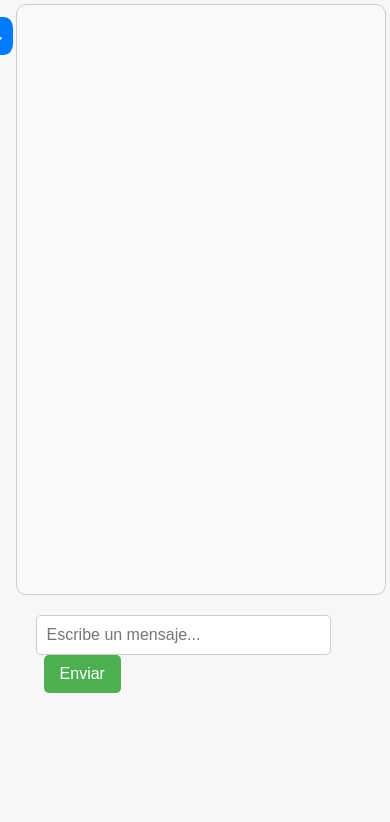
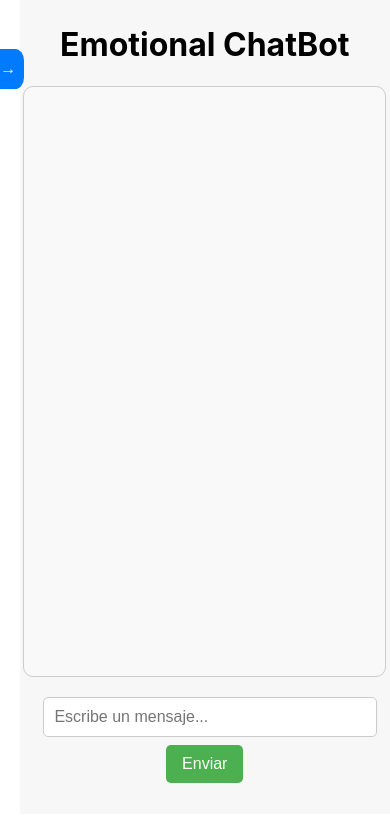
Before and after one commit to daviddans/H4CK_UDC_25, a React (Create React App) app in the folder app/: page / in a window 390 px wide. Shown: the top 822 px of the page. Built offline with nearby package versions, Linux system fonts and the light colour scheme.

Commit message:
Estado aceptable de las Pantallas de ChatBot y Diario

```diff
--- a/app/src/App.css
+++ b/app/src/App.css
@@ -1,41 +1,37 @@
-/* Estilos generales */
-html, body, #root {
-  height: 100%;
-  width: 100%;
-  margin: 0;
-  padding: 0;
-  font-family: 'Helvetica Neue', Helvetica, Arial, sans-serif;
-  background-color: #f7f7f7;
+.App {
+  text-align: center;
 }
 
-.container {
+/* Contenedor del menú lateral */
+.containerr {
   display: flex;
-  flex-direction: row;
-  height: 100vh;
-  width: 100%;
+  flex:1;
 }
 
 /* Menú lateral */
 .sidebar {
   transition: width 0.3s ease;
   position: relative;
-  background-color: transparent;
 }
 
+/* Menú lateral cerrado */
 .sidebar.closed {
   width: 3%;
 }
 
+/* Menú lateral abierto */
 .sidebar.open {
   width: 15%;
   background-color: #fff;
   box-shadow: 2px 0 5px rgba(0, 0, 0, 0.05);
 }
 
+/* Botón del menú lateral */
 .toggle-btn {
   position: absolute;
   top: 5%;
-  right: -5%;
+  margin-right: 0.8em;
+  right: 0%;
   background-color: #007bff;
   color: #fff;
   border: none;
@@ -49,18 +45,20 @@ html, body, #root {
   font-size: 1em;
 }
 
+/* Contenedor de la lista del menú */
 .menu {
-
   padding: 60% 2%;
 }
 
+/* Lista del menú */
 .menu ul {
   list-style: none;
   padding: 2%;
   margin: 2%;
 }
 
-.menu li {
+/* Elemento de la lista del menú */
+.menu ul li {
   margin-bottom: 40%;
   cursor: pointer;
   font-size: 1.5em;
@@ -70,10 +68,12 @@ html, body, #root {
   transition: background-color 0.3s, border-color 0.3s;
 }
 
-.menu li:hover {
+/* Pasar por encima del elemento de la lista del menú */
+.menu ul li:hover {
   color: #007bff;
 }
 
+/* Los componentes que mostramos por pantalla */
 .main-content {
   flex: 1;
   padding: 1%;
@@ -83,7 +83,7 @@ html, body, #root {
 
 /* Media query para dispositivos móviles */
 @media (max-width: 768px) {
-  .container {
+  .containerr {
     flex-direction: row;
   }
 
@@ -93,16 +93,19 @@ html, body, #root {
     position: relative; /* O puedes usar fixed si quieres que se superponga */
   }
 
+  /* Menú lateral cerrado */
   .sidebar.closed {
-    width: 10; /* Puedes ocultarla completamente o minimizarla */
+    width: 5%; /* Puedes ocultarla completamente o minimizarla */
   }
 
+  /* Menú lateral abierto */
   .sidebar.open {
     width: fit-content;
     box-shadow: none; /* Opcional, para quitar sombras en móviles */
     width: 18%;
   }
 
+  /* Menú del botón lateral */
   .toggle-btn {
     top: 2%;
     right: -15%;
@@ -110,15 +113,36 @@ html, body, #root {
     height: auto;
   }
 
+  /* Contenedor de la lista del menú */
   .menu {
     margin-top: 100%;
   }
 
-  .menu li {
+  /* Elemento de la lista del menú */
+  .menu ul li {
     margin-bottom: 40%;
     padding: 10% 0%;         /* Espaciado interno para dar sensación de botón */
     border-radius: 5px;
     transition: background-color 0.3s, border-color 0.3s;
+    font-size: 100%;
+  }
+
+  .toggle-btn {
+    position: absolute;
+    top: 5%;
+    margin-right: -0.3rem;
+    right: 0%;
+    background-color: #007bff;
+    color: #fff;
+    border: none;
+    border-radius: 28%;
+    width: 5%;
+    height: 5%;
+    display: flex;
+    align-items: center;
+    justify-content: center;
+    transition: all 0.3s ease;
+    font-size: 1em;
   }
 
 }
--- a/app/src/App.js
+++ b/app/src/App.js
@@ -1,35 +1,45 @@
 import React, { useState } from "react";
 import Chatbot from "./components/Chatbot";
+import Diary from "./components/Diary";
+
 import './App.css';
 
 function App() {
   const [isSidebarOpen, setIsSidebarOpen] = useState(false);
+  const [activeSection, setActiveSection] = useState("chat"); // Estado para la sección activa
+
+  // Función para cambiar la sección activa
+  const handleMenuClick = (section) => {
+    setActiveSection(section);
+    setIsSidebarOpen(false); // Cierra el menú después de hacer clic (opcional)
+  };
 
   return (
-    <div className="App">
-      <div className="container">
-        {/* Menú lateral minimalista */}
-        <div className={`sidebar ${isSidebarOpen ? "open" : "closed"}`}>
+    <div class="App">
+      <div class="containerr">
+        {/* Menú lateral */}
+        <div class={`sidebar ${isSidebarOpen ? "open" : "closed"}`}>
           <button
-            className="toggle-btn"
+            class="toggle-btn"
             onClick={() => setIsSidebarOpen(!isSidebarOpen)}
           >
             {isSidebarOpen ? "←" : "→"}
           </button>
           {isSidebarOpen && (
-            <div className="menu">
+            <div class="menu">
               <ul>
-                <li>Chat</li>
-                <li>Diario</li>
-                <li>Perfil</li>
+                <li onClick={() => handleMenuClick("chat")}>ChatBot</li>
+                <li onClick={() => handleMenuClick("diario")}>Diary</li>
+                <li onClick={() => handleMenuClick("perfil")}>Perfil</li>
               </ul>
             </div>
           )}
         </div>
 
-        {/* Área principal de contenido */}
-        <div className="main-content">
-          <Chatbot />
+        {/* Contenido dinámico */}
+        <div class="main-content">
+          {activeSection === "chat" && <Chatbot />}
+          {activeSection === "diario" && <Diary />}
         </div>
       </div>
     </div>
--- a/app/src/components/Chatbot.css
+++ b/app/src/components/Chatbot.css
@@ -2,7 +2,7 @@
 .chat-container {
   display: flex;
   flex-direction: column-reverse;
-  height: 45rem;
+  height: 40rem;
   max-width: 90vw;
   width: 100%;
   margin: 0 auto;
@@ -48,7 +48,7 @@ input {
   font-size: 1rem;
   outline: none;
   width: 100%;
-  max-width: 70vw;
+  max-width: 80vw;
 }
 
 /* Estilos del botón */
@@ -78,6 +78,7 @@ button:hover {
   .chat-container {
     height: 70vh;
     max-width: 95vw;
+    margin-right: 10%;
   }
 
   .message {
@@ -97,7 +98,7 @@ button:hover {
 
   button {
     padding: 0.625em 1em;
-    margin-left: 0.5rem;
+    margin: 0.5rem;
     background-color: #4CAF50;
     color: white;
     border: none;
--- a/app/src/components/Chatbot.js
+++ b/app/src/components/Chatbot.js
@@ -34,6 +34,8 @@ export default function Chatbot() {
 
     //Para diseñar el contenedor del chat
     <div class="chat">
+
+    <h1>Emotional ChatBot</h1>
 
     {/* Contenendor de Mensajes */}
 
--- a/app/src/components/Diary.css
+++ b/app/src/components/Diary.css
@@ -1,24 +1,10 @@
-body {
-    font-family: 'Arial', sans-serif;
-    margin: 0;
-    padding: 0;
-    box-sizing: border-box;
-    background-color: #f4f4f4;
-  }
-
-  .container {
-    max-width: 1200px;
-    margin: 0 auto;
-    padding: 20px;
-  }
-
-  h2 {
-    margin-top: 4rem;
+.fecha {
+  margin-top: 1rem;
   font-size: 1.8rem;
   text-align: center;
 }
 
-  input[type="date"] {
+.inputdate {
   width: 25%;
   text-align: center;
   padding: 1rem;
@@ -28,18 +14,29 @@ body {
   border-radius: 5px;
 }
 
-
-  textarea,
-  input[type="text"] {
-    width: 70%;
+.diarioentry {
+  width: 80%;
   padding: 1rem;
   margin: 0.8rem;
   font-size: 1.2rem;
   border: 1px solid #ccc;
   border-radius: 5px;
+  resize: vertical;
+  min-height: 5rem;
 }
 
-  button {
+.questionanswer {
+  width: 80%;
+  padding: 1rem;
+  margin: 0.8rem;
+  font-size: 1.2rem;
+  border: 1px solid #ccc;
+  border-radius: 5px;
+  resize: vertical;
+  min-height: 3rem;
+}
+
+.diarybutton {
   padding: 10px 20px;
   background-color: #4CAF50;
   color: white;
@@ -49,39 +46,31 @@ body {
   font-size: 1rem;
 }
 
-  button:hover {
+.diarybutton:hover {
   background-color: #45a049;
 }
 
-  textarea {
-    resize: vertical;
-    min-height: 150px;
-  }
-
-  label{
+.question{
   font-size: x-large;
   font-style: italic;
 }
+
 /* Mobile styles */
 @media (max-width: 768px) {
-    .container {
-      padding: 10px;
-    }
-
-    h2 {
+  .fecha {
     font-size: 1.5rem;
   }
 
-    textarea {
+  .diarioentry {
     font-size: 0.9rem;
   }
 
-    input[type="date"],
-    input[type="text"] {
+  .inputdate,
+  .questionanswer {
     font-size: 0.9rem;
   }
 
-    button {
+  .diarybutton {
     width: 50%;
     font-size: 1.1rem;
     height: 5rem;
--- a/app/src/components/Diary.js
+++ b/app/src/components/Diary.js
@@ -1,17 +1,10 @@
-import { useState, useEffect } from "react";
+import { useState } from "react";
 import './Diary.css'
 
-export default function Diario() {
+export default function Diary() {
   const [fechaSeleccionada, setFechaSeleccionada] = useState(new Date());
   const [entrada, setEntrada] = useState("");
   const [respuestas, setRespuestas] = useState({ q1: "", q2: ""});
-
-  useEffect(() => {
-    const fechaStr = fechaSeleccionada.toISOString().split("T")[0];
-    const datosGuardados = JSON.parse(localStorage.getItem(fechaStr)) || { entrada: "", respuestas: { q1: "", q2: ""} };
-    setEntrada(datosGuardados.entrada);
-    setRespuestas(datosGuardados.respuestas);
-  }, [fechaSeleccionada]);
 
   const guardarEntrada = () => {
     const fechaStr = fechaSeleccionada.toISOString().split("T")[0];
@@ -20,9 +13,11 @@ export default function Diario() {
 
   return (
     <div>
+      <h1>Emotional Diary</h1>
       <div>
-        <h2>{fechaSeleccionada.toDateString()}</h2>
+        <h2 class="fecha">{fechaSeleccionada.toDateString()}</h2>
         <input
+          class="inputdate"
           type="date"
           value={fechaSeleccionada.toISOString().split("T")[0]}
           onChange={(e) => setFechaSeleccionada(new Date(e.target.value))}
@@ -30,6 +25,7 @@ export default function Diario() {
       </div>
 
       <textarea
+        class="diarioentry"
         rows="6"
         placeholder="Escribe tu entrada del día..."
         value={entrada}
@@ -37,24 +33,24 @@ export default function Diario() {
       />
 
       <div>
-        <label>¿Qué harás mejor mañana?</label>
+        <label class="question">¿Qué harás mejor mañana?</label>
       </div>
 
       <div>
         {/* Posiblemente esto después habría que cambiarlo, porque solo queremos almacenar las respuestas actuales */}
-        <input type="text" value={respuestas.q1} onChange={(e) => setRespuestas({ ...respuestas, q1: e.target.value })} />
+        <input class="questionanswer" type="text" value={respuestas.q1} onChange={(e) => setRespuestas({ ...respuestas, q1: e.target.value })} />
       </div>
 
       <div>
-        <label>¿Qué aprendiste hoy?</label>
+        <label class="question">¿Qué aprendiste hoy?</label>
       </div>
 
       <div>
-        <input type="text" value={respuestas.q2} onChange={(e) => setRespuestas({ ...respuestas, q2: e.target.value })} />
+        <input class="questionanswer" type="text" value={respuestas.q2} onChange={(e) => setRespuestas({ ...respuestas, q2: e.target.value })} />
       </div>
 
 
-      <button onClick={guardarEntrada}>
+      <button class="diarybutton"onClick={guardarEntrada}>
         Guardar
       </button>
     </div>
```
Lines whose indentation alone changed are shown as unchanged.
